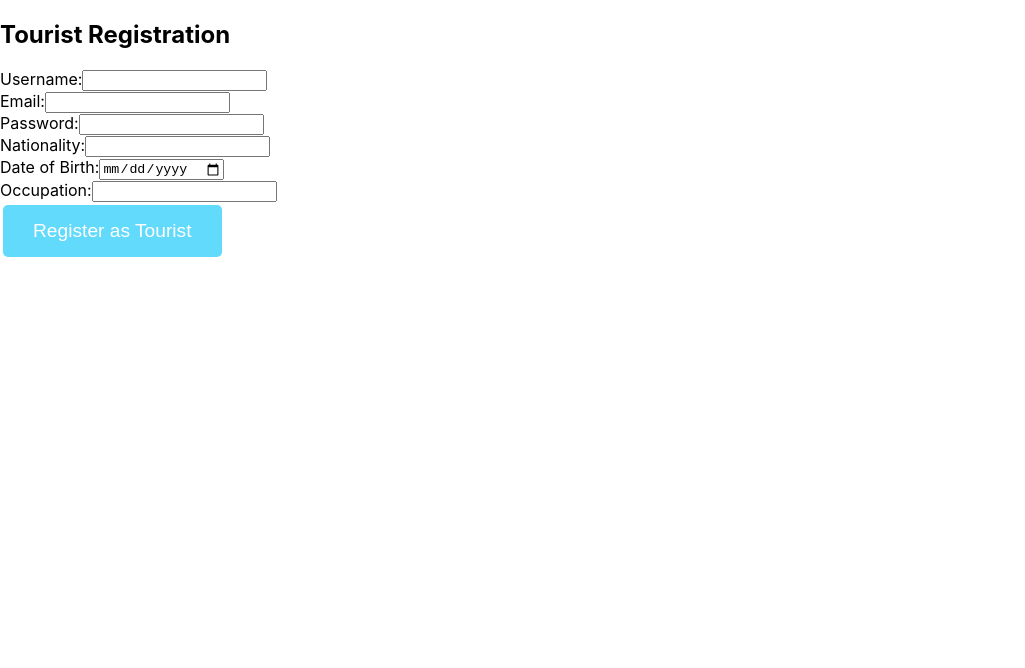
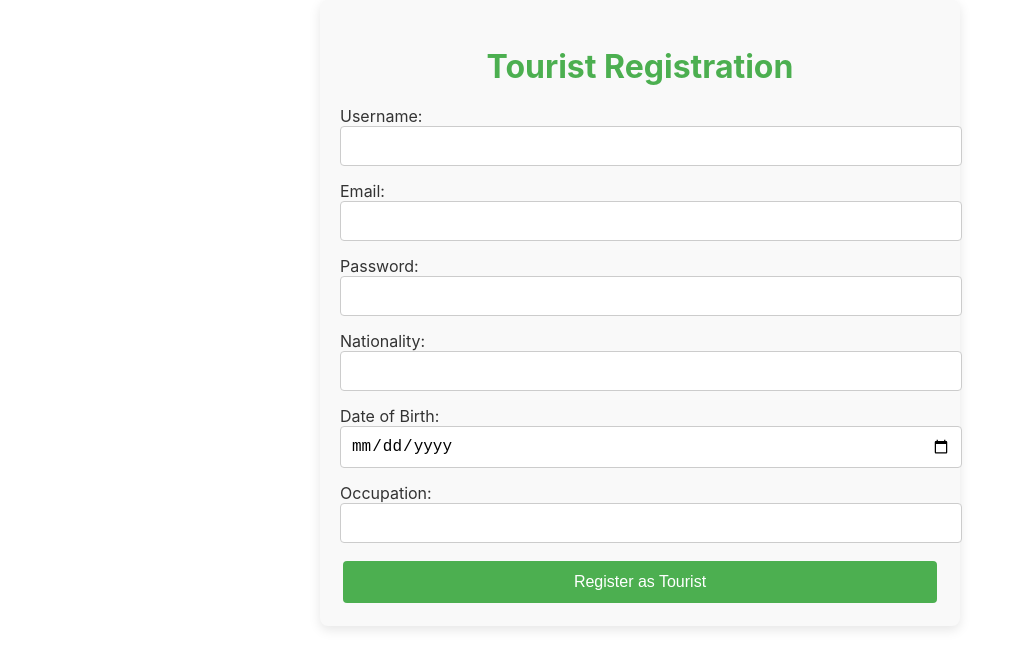
Before and after one commit to Advanced-computer-lab-2024/Triptastic, a React (Create React App) app in the folder frontend/: page /tourist-register in a window 1280 px wide. Shown: the top 668 px of the page, without its empty margins (0-1025 px from the left). Built offline with nearby package versions, Linux system fonts and the light colour scheme.

Commit message:
touristreg styles

```diff
--- /dev/null
+++ b/frontend/src/pages/touristReg.css
@@ -0,0 +1,77 @@
+/* Container styling */
+.container {
+    max-width: 600px;
+    margin: 0 auto;
+    padding: 20px;
+    background-color: #f9f9f9;
+    border-radius: 8px;
+    box-shadow: 0 4px 12px rgba(0, 0, 0, 0.1);
+  }
+
+  /* Header styling */
+  h2 {
+    text-align: center;
+    font-size: 2rem;
+    color: #4CAF50;
+    margin-bottom: 20px;
+  }
+
+  /* Messages */
+  .success-message {
+    color: green;
+    text-align: center;
+  }
+
+  .error-message {
+    color: red;
+    text-align: center;
+  }
+
+  /* Form styling */
+  form {
+    display: flex;
+    flex-direction: column;
+    gap: 15px;
+  }
+
+  form label {
+    font-size: 1rem;
+    color: #333;
+    margin-bottom: 5px;
+  }
+
+  form input[type="text"],
+  form input[type="email"],
+  form input[type="password"],
+  form input[type="date"] {
+    width: 100%;
+    padding: 10px;
+    border: 1px solid #ccc;
+    border-radius: 4px;
+    font-size: 1rem;
+  }
+
+  form input[type="text"]:focus,
+  form input[type="email"]:focus,
+  form input[type="password"]:focus,
+  form input[type="date"]:focus {
+    border-color: #4CAF50;
+    outline: none;
+    box-shadow: 0 0 5px rgba(76, 175, 80, 0.2);
+  }
+
+  /* Button styling */
+  button[type="submit"] {
+    background-color: #4CAF50;
+    color: #fff;
+    padding: 12px;
+    font-size: 1rem;
+    border: none;
+    border-radius: 4px;
+    cursor: pointer;
+    transition: background-color 0.3s ease;
+  }
+
+  button[type="submit"]:hover {
+    background-color: #45a049;
+  }
--- a/frontend/src/pages/touristReg.jsx
+++ b/frontend/src/pages/touristReg.jsx
@@ -1,6 +1,6 @@
 import React, { useState } from 'react';
-import { BrowserRouter as Router, Route, Routes, useNavigate } from 'react-router-dom';
-
+import { useNavigate } from 'react-router-dom';
+import './touristReg.css'; // Import the CSS file
 
 function TouristReg() {
   const [formData, setFormData] = useState({
@@ -14,7 +14,6 @@ function TouristReg() {
   const [errorMessage, setErrorMessage] = useState('');
   const [successMessage, setSuccessMessage] = useState('');
   const navigate = useNavigate();
-
 
   // Handle input changes
   const handleChange = (e) => {
@@ -47,12 +46,8 @@ function TouristReg() {
         localStorage.setItem('DOB', formData.DOB);
         localStorage.setItem('Occupation', formData.Occupation);
 
-
-
-
         setSuccessMessage('Tourist registered successfully!');
         setErrorMessage('');
-        // Optionally, reset form data
         setFormData({
           Username: '',
           Email: '',
@@ -62,7 +57,6 @@ function TouristReg() {
           Occupation: ''
         });
         navigate('/tourist-profile');
-
       } else {
         const errorData = await response.json();
         setErrorMessage(errorData.error || 'Registration failed');
@@ -74,10 +68,10 @@ function TouristReg() {
   };
 
   return (
-    <div>
+    <div className="container">
       <h2>Tourist Registration</h2>
-      {errorMessage && <p style={{ color: 'red' }}>{errorMessage}</p>}
-      {successMessage && <p style={{ color: 'green' }}>{successMessage}</p>}
+      {errorMessage && <p className="error-message">{errorMessage}</p>}
+      {successMessage && <p className="success-message">{successMessage}</p>}
       <form onSubmit={handleSubmit}>
         <div>
           <label>Username:</label>
```
